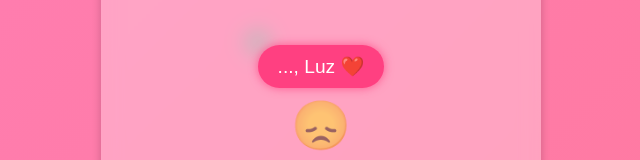
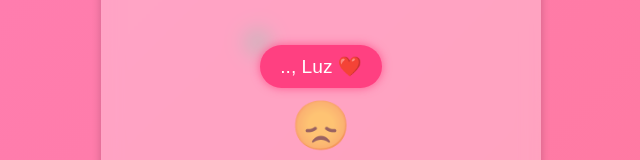
Before and after one commit to ErykNet/Lz, a plain HTML site: page index.html in a window 1280 px wide. Shown: the part 640-800 px from the top of the page, 319-959 px from the left. Drawn offline with Linux system fonts and the light colour scheme; grey boxes are pictures that could not be loaded.

Commit message:
Actualizar index.html

```diff
--- a/index.html
+++ b/index.html
@@ -162,7 +162,7 @@
             Eres una persona increíble y quiero seguir compartiendo momentos hermosos a tu lado.
         </p>
         <br>
-        <a href="#" class="button">..., Luz ❤️</a>
+        <a href="#" class="button">.., Luz ❤️</a>
         <div class="sad-face">😞</div> <!-- Carita triste -->
         <button class="music-btn" onclick="playMusic()">🎵 Reproducir Música</button>
     </div>
```
